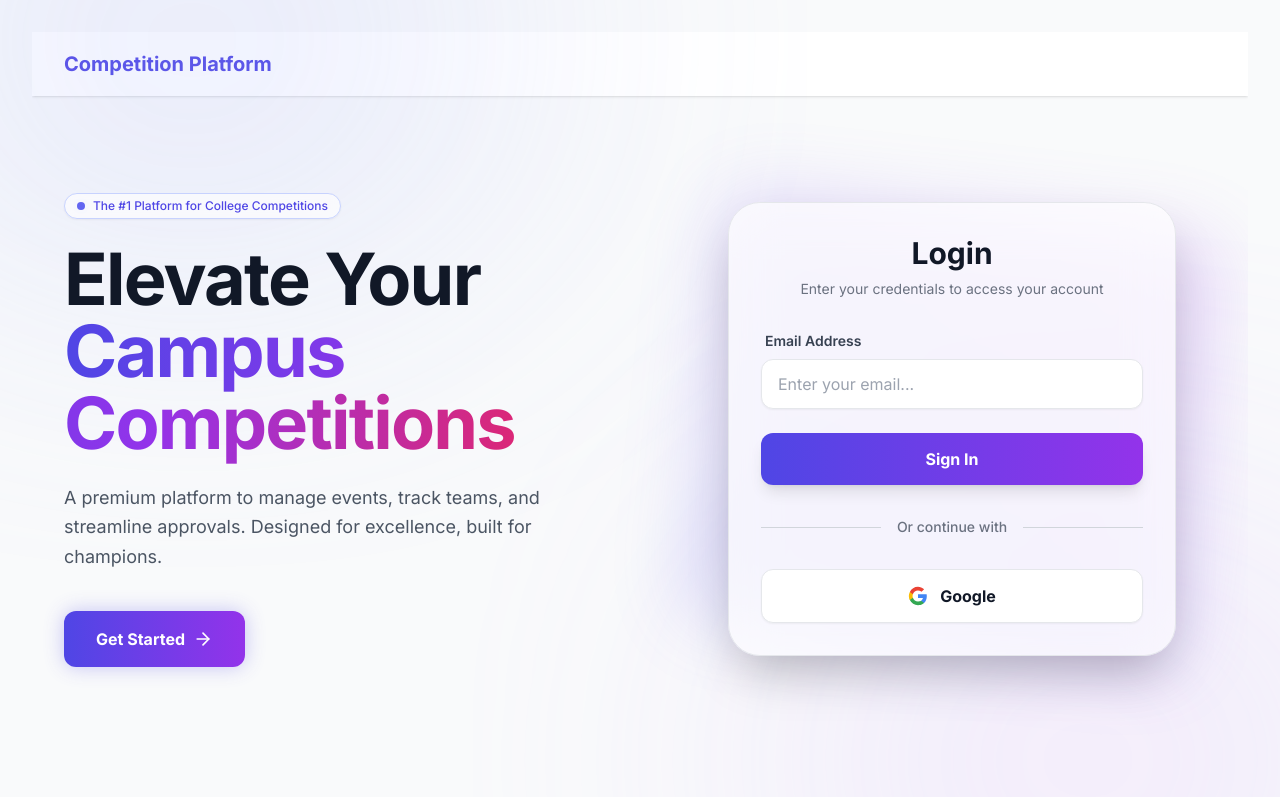
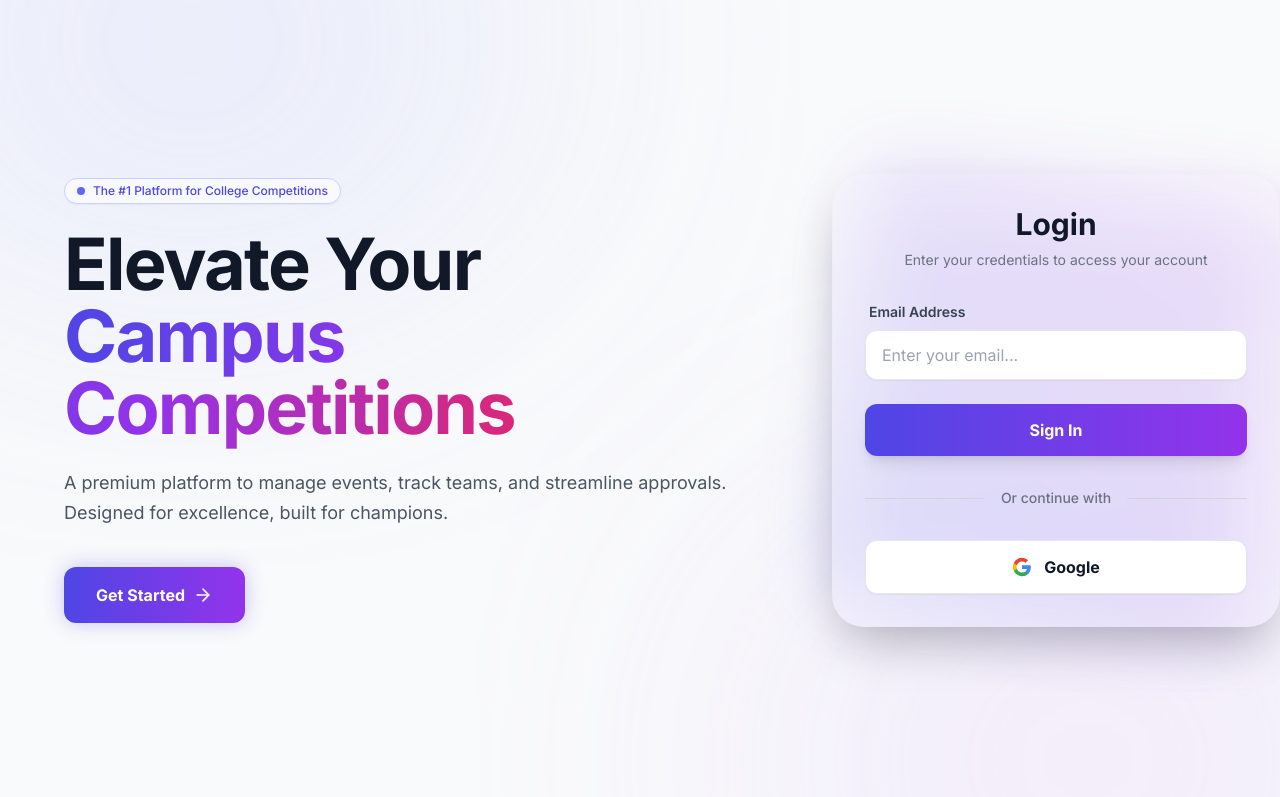
Before and after one commit to TeamThunderr/Competition, a React (Vite) app in the folder competition-platform/frontend/: page / in a window 1280 px wide. Shown: the top 797 px of the page. Built offline with nearby package versions, Linux system fonts and the light colour scheme.

Commit message:
feat: implement initial frontend structure including home page, login form, and navigation bar with global styling.

```diff
--- a/competition-platform/frontend/src/App.css
+++ b/competition-platform/frontend/src/App.css
@@ -1,8 +1,8 @@
 #root {
-  max-width: 1280px;
-  margin: 0 auto;
-  padding: 2rem;
+  max-width: none;
+  margin: 0;
 }
+
 
 .logo {
   height: 6em;
--- a/competition-platform/frontend/src/components/auth/LoginForm.jsx
+++ b/competition-platform/frontend/src/components/auth/LoginForm.jsx
@@ -51,7 +51,7 @@ const LoginForm = () => {
     };
 
     return (
-        <div className="w-full max-w-md p-8 bg-white/70 dark:bg-white/5 backdrop-blur-xl border border-gray-200 dark:border-white/10 rounded-[2rem] shadow-2xl dark:shadow-[0_8px_32px_0_rgba(31,38,135,0.37)] relative overflow-hidden">
+        <div className="w-full max-w-md p-8 bg-white/10 dark:bg-white/5 backdrop-blur-xl border border-gray-200/20 dark:border-white/10 rounded-[2rem] shadow-2xl dark:shadow-[0_8px_32px_0_rgba(31,38,135,0.37)] relative overflow-hidden">
             <h2 className="text-3xl font-bold mb-2 text-center text-gray-900 dark:text-white">Login</h2>
             <p className="text-center text-gray-500 dark:text-gray-400 text-sm mb-8">Enter your credentials to access your account</p>
 
--- a/competition-platform/frontend/src/components/common/Navbar.jsx
+++ b/competition-platform/frontend/src/components/common/Navbar.jsx
@@ -2,7 +2,7 @@ import { Link } from 'react-router-dom';
 
 const Navbar = () => {
     return (
-        <nav className="bg-card shadow">
+        <nav className="fixed top-0 left-0 right-0 z-50 backdrop-blur-md bg-transparent border-b border-white/5">
             <div className="max-w-7xl mx-auto px-4 sm:px-6 lg:px-8">
                 <div className="flex justify-between h-16">
                     <div className="flex">
--- a/competition-platform/frontend/src/pages/Home.jsx
+++ b/competition-platform/frontend/src/pages/Home.jsx
@@ -1,29 +1,26 @@
 import { Link } from 'react-router-dom';
 import { motion } from 'framer-motion';
 import { Trophy, Users, ShieldCheck, ArrowRight, Sparkles, Zap, Award } from 'lucide-react';
-import Navbar from '../components/common/Navbar';
 import LoginForm from '../components/auth/LoginForm';
 
 const Home = () => {
     return (
-        <div className="min-h-screen bg-gray-50 dark:bg-[#030712] text-gray-900 dark:text-white overflow-hidden selection:bg-indigo-500 selection:text-white font-sans transition-colors duration-300">
-            <Navbar />
-
+        <div className="w-screen min-h-screen bg-gray-50 dark:bg-[#030712] text-gray-900 dark:text-white overflow-x-hidden selection:bg-indigo-500 selection:text-white font-sans transition-colors duration-300">
             {/* Ambient Background Lights */}
             <div className="fixed inset-0 z-0 pointer-events-none">
                 <div className="absolute top-[-20%] left-[-10%] w-[50%] h-[50%] bg-indigo-300/30 dark:bg-indigo-800/20 rounded-full blur-[150px] animate-pulse" />
                 <div className="absolute bottom-[-20%] right-[-10%] w-[50%] h-[50%] bg-purple-300/30 dark:bg-purple-800/20 rounded-full blur-[150px] animate-pulse delay-1000" />
             </div>
 
-            <main className="relative z-10 pt-24 pb-20 px-4 sm:px-6 lg:px-8 max-w-7xl mx-auto">
-                <div className="flex flex-col lg:flex-row items-center gap-16 lg:gap-24">
+            {/* Main Hero Section - Unified Container */}
+            <div className="relative z-10 flex flex-col lg:flex-row items-center justify-between h-screen w-screen">
 
                 {/* Left Content (Text) */}
                 <motion.div
                     initial={{ opacity: 0, x: -50 }}
                     animate={{ opacity: 1, x: 0 }}
                     transition={{ duration: 0.8, ease: "easeOut" }}
-                        className="flex-1 text-center lg:text-left"
+                    className="text-center lg:text-left px-8 lg:px-16"
                 >
                     <motion.div
                         initial={{ opacity: 0, y: 20 }}
@@ -45,7 +42,7 @@ const Home = () => {
                         </span>
                     </h1>
 
-                        <p className="text-lg text-gray-600 dark:text-gray-400 mb-10 max-w-2xl mx-auto lg:mx-0 leading-relaxed">
+                    <p className="text-lg text-gray-600 dark:text-gray-400 mb-10 leading-relaxed">
                         A premium platform to manage events, track teams, and streamline approvals. Designed for excellence, built for champions.
                     </p>
 
@@ -68,7 +65,7 @@ const Home = () => {
                     initial={{ opacity: 0, x: 50 }}
                     animate={{ opacity: 1, x: 0 }}
                     transition={{ duration: 0.8, delay: 0.2 }}
-                        className="flex-1 w-full max-w-md lg:max-w-full relative justify-center flex"
+                    className="w-full max-w-md relative flex justify-center items-center"
                 >
                     {/* Decorative background blob for the form */}
                     <div className="absolute inset-0 bg-gradient-to-tr from-indigo-500 to-purple-500 rounded-[2rem] blur-2xl opacity-20 transform rotate-6 scale-95" />
@@ -81,7 +78,7 @@ const Home = () => {
             </div>
 
             {/* Features Section */}
-                <div className="mt-32">
+            <section className="relative z-10 py-20 w-full">
                 <p className="text-center text-gray-500 dark:text-gray-500 text-sm font-semibold uppercase tracking-widest mb-12">
                     Powering Next-Gen Competitions
                 </p>
@@ -102,8 +99,7 @@ const Home = () => {
                         desc="HODs can review and approve requests with a single click."
                     />
                 </div>
-                </div>
-            </main>
+            </section>
         </div>
     );
 };
```
Lines whose indentation alone changed are shown as unchanged.
